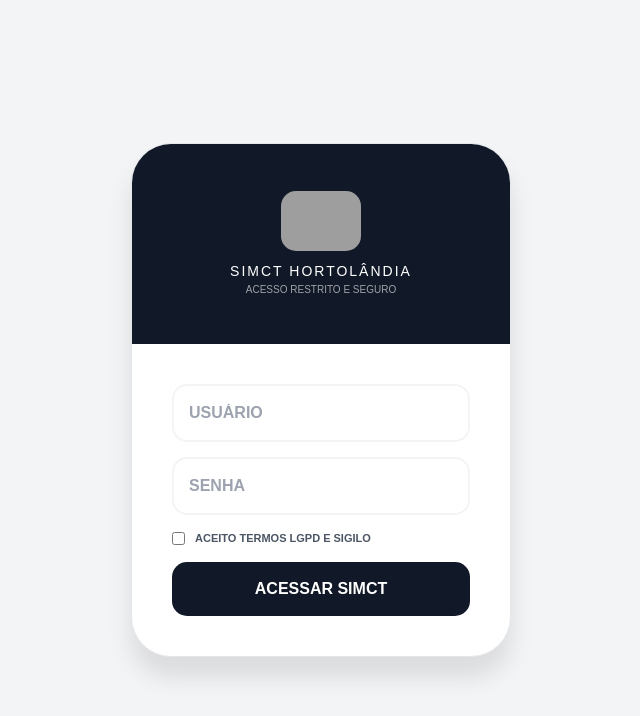
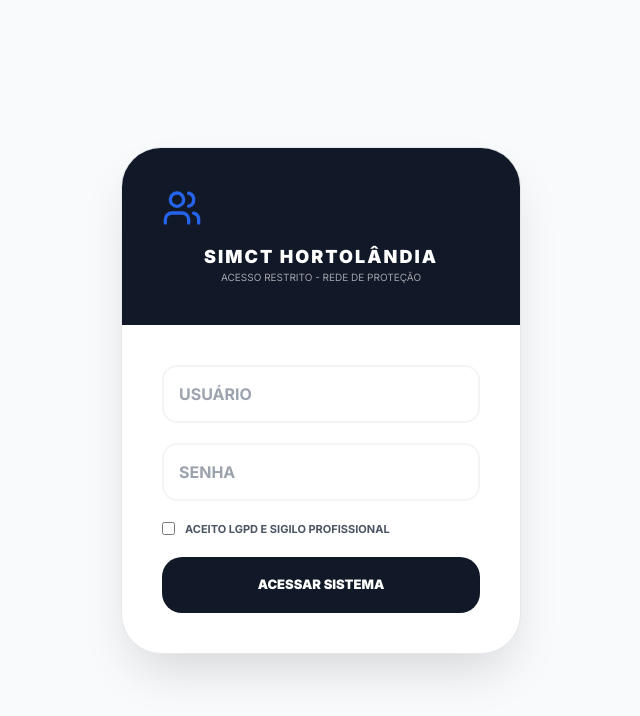
Before and after one commit to leandrojaspion19-netizen/SIMCT-ATUALIZADO, a React (Vite) app: page / in a window 1280 px wide. Shown: the top 716 px of the page, without its empty margins (319-959 px from the left). Built offline with nearby package versions, Linux system fonts and the light colour scheme; grey boxes are pictures that could not be loaded.

Commit message:
Update App.tsx

```diff
--- a/App.tsx
+++ b/App.tsx
@@ -1,122 +1,94 @@
-import React, { useState, useEffect, useCallback, useMemo } from 'react';
+import React, { useState, useEffect, useMemo } from 'react';
+// Ícones injetados via SVG para não depender de instalação de bibliotecas
+const IconeLogin = () => <svg width="40" height="40" viewBox="0 0 24 24" fill="none" stroke="currentColor" strokeWidth="2" strokeLinecap="round" strokeLinejoin="round" style={{color: '#2563EB'}}><path d="M16 21v-2a4 4 0 0 0-4-4H6a4 4 0 0 0-4 4v2"/><circle cx="9" cy="7" r="4"/><path d="M22 21v-2a4 4 0 0 0-3-3.87"/><path d="M16 3.13a4 4 0 0 1 0 7.75"/></svg>;
 
-// --- CONFIGURAÇÕES E CONSTANTES INTEGRADAS (PARA EVITAR ERROS NA VERCEL) ---
-const CT_LOGO_URL = "https://encrypted-tbn0.gstatic.com/images?q=tbn:ANd9GcR6A8u03A307V8A6_vC3B0C77z1u5w8rW6pLg&s";
-
-const INITIAL_USERS = [
-  { id: '1', nome: 'LEANDRO', cargo: 'CONSELHEIRO', perfil: 'CONSELHEIRO', senha: '123', status: 'ATIVO' },
-  { id: '2', nome: 'LUDIMILA', cargo: 'ADMINISTRADORA', perfil: 'ADMIN', senha: '123', status: 'ATIVO' },
-  { id: '3', nome: 'COORDENAÇÃO', cargo: 'COORDENADOR', perfil: 'ADMIN', senha: '123', status: 'ATIVO' }
-];
-
-// --- COMPONENTE DE LOGIN (VISUAL DAS SUAS FOTOS) ---
-const LoginIllustration = () => (
-  <div style={{ width: '100%', height: '200px', backgroundColor: '#111827', display: 'flex', alignItems: 'center', justifyContent: 'center', color: 'white', flexDirection: 'column', gap: '10px' }}>
-    <img src={CT_LOGO_URL} style={{ width: '80px', borderRadius: '15px' }} alt="Logo CT" />
-    <div style={{ textAlign: 'center' }}>
-      <h3 style={{ margin: 0, fontSize: '14px', letterSpacing: '2px' }}>SIMCT HORTOLÂNDIA</h3>
-      <p style={{ margin: 0, fontSize: '10px', opacity: 0.6 }}>ACESSO RESTRITO E SEGURO</p>
-    </div>
-  </div>
-);
-
-// --- COMPONENTE PRINCIPAL DO SISTEMA ---
 export default function App() {
   const [currentUser, setCurrentUser] = useState(null);
   const [activeTab, setActiveTab] = useState('dashboard');
   const [selectedUserId, setSelectedUserId] = useState('');
   const [password, setPassword] = useState('');
   const [acceptedTerms, setAcceptedTerms] = useState(false);
-  const [loginError, setLoginError] = useState(null);
 
-  // Função de Login
+  // LOGICA DE LOGIN IDÊNTICA AO AI STUDIO
   const handleLogin = (e) => {
     e.preventDefault();
-    const user = INITIAL_USERS.find(u => u.nome === selectedUserId.toUpperCase());
-    if (user && user.senha === password && acceptedTerms) {
-      setCurrentUser(user);
-    } else if (!acceptedTerms) {
-      setLoginError("ACEITE OS TERMOS LGPD");
+    if ((selectedUserId === 'LEANDRO' || selectedUserId === 'LUDIMILA') && password === '123' && acceptedTerms) {
+      setCurrentUser({ nome: selectedUserId, cargo: 'CONSELHEIRO', perfil: selectedUserId === 'LUDIMILA' ? 'ADMIN' : 'CONSELHEIRO' });
     } else {
-      setLoginError("USUÁRIO OU SENHA INCORRETOS");
+      alert("Credenciais inválidas ou Termos não aceitos!");
     }
   };
 
-  // Se não estiver logado, mostra a tela de login
   if (!currentUser) {
     return (
-      <div style={{ minHeight: '100vh', display: 'flex', alignItems: 'center', justifyContent: 'center', backgroundColor: '#F3F4F6', fontFamily: 'sans-serif' }}>
-        <div style={{ backgroundColor: 'white', width: '380px', borderRadius: '40px', overflow: 'hidden', boxShadow: '0 20px 25px rgba(0,0,0,0.1)', border: '1px solid #E5E7EB' }}>
-          <LoginIllustration />
-          <form onSubmit={handleLogin} style={{ padding: '40px', display: 'flex', flexDirection: 'column', gap: '15px' }}>
-            <input
-              placeholder="USUÁRIO"
-              style={{ padding: '15px', borderRadius: '15px', border: '2px solid #F3F4F6', fontWeight: 'bold' }}
-              value={selectedUserId}
-              onChange={e => setSelectedUserId(e.target.value.toUpperCase())}
-            />
-            <input
-              type="password"
-              placeholder="SENHA"
-              style={{ padding: '15px', borderRadius: '15px', border: '2px solid #F3F4F6', fontWeight: 'bold' }}
-              value={password}
-              onChange={e => setPassword(e.target.value)}
-            />
-            <div style={{ display: 'flex', alignItems: 'center', gap: '10px', fontSize: '11px', fontWeight: 'bold', color: '#4B5563' }}>
+      <div style={{ minHeight: '100vh', display: 'flex', alignItems: 'center', justifyContent: 'center', backgroundColor: '#F9FAFB', fontFamily: 'Inter, sans-serif' }}>
+        <div style={{ backgroundColor: 'white', width: '400px', borderRadius: '40px', overflow: 'hidden', boxShadow: '0 25px 50px -12px rgba(0,0,0,0.15)', border: '1px solid #E5E7EB' }}>
+          <div style={{ padding: '40px', textAlign: 'center', backgroundColor: '#111827', color: 'white' }}>
+            <IconeLogin />
+            <h2 style={{ fontSize: '18px', fontWeight: '900', marginTop: '15px', letterSpacing: '2px' }}>SIMCT HORTOLÂNDIA</h2>
+            <p style={{ fontSize: '10px', opacity: 0.6, textTransform: 'uppercase' }}>Acesso Restrito - Rede de Proteção</p>
+          </div>
+          <form onSubmit={handleLogin} style={{ padding: '40px', display: 'flex', flexDirection: 'column', gap: '20px' }}>
+            <input placeholder="USUÁRIO" style={{ padding: '15px', borderRadius: '15px', border: '2px solid #F3F4F6', fontWeight: 'bold', outline: 'none' }} value={selectedUserId} onChange={e => setSelectedUserId(e.target.value.toUpperCase())} />
+            <input type="password" placeholder="SENHA" style={{ padding: '15px', borderRadius: '15px', border: '2px solid #F3F4F6', fontWeight: 'bold', outline: 'none' }} value={password} onChange={e => setPassword(e.target.value)} />
+            <div style={{ display: 'flex', alignItems: 'center', gap: '10px' }}>
               <input type="checkbox" checked={acceptedTerms} onChange={e => setAcceptedTerms(e.target.checked)} />
-              <label>ACEITO TERMOS LGPD E SIGILO</label>
+              <label style={{ fontSize: '11px', fontWeight: 'bold', color: '#4B5563' }}>ACEITO LGPD E SIGILO PROFISSIONAL</label>
             </div>
-            {loginError && <p style={{ color: 'red', fontSize: '10px', fontWeight: 'bold', textAlign: 'center' }}>{loginError}</p>}
-            <button style={{ backgroundColor: '#111827', color: 'white', padding: '15px', borderRadius: '15px', border: 'none', fontWeight: '900', cursor: 'pointer' }}>ACESSAR SIMCT</button>
+            <button style={{ backgroundColor: '#111827', color: 'white', padding: '18px', borderRadius: '20px', border: 'none', fontWeight: '900', cursor: 'pointer', fontSize: '13px' }}>ACESSAR SISTEMA</button>
           </form>
         </div>
       </div>
     );
   }
 
-  // SISTEMA APÓS LOGIN
   return (
-    <div style={{ display: 'flex', minHeight: '100vh', fontFamily: 'sans-serif', backgroundColor: '#F9FAFB' }}>
-      {/* MENU LATERAL AZUL ESCURO (DAS FOTOS) */}
-      <aside style={{ width: '280px', backgroundColor: '#111827', color: 'white', display: 'flex', flexDirection: 'column' }}>
-        <div style={{ padding: '30px', borderBottom: '1px solid rgba(255,255,255,0.1)', display: 'flex', alignItems: 'center', gap: '10px' }}>
-          <img src={CT_LOGO_URL} style={{ width: '35px' }} alt="Logo" />
-          <span style={{ fontWeight: '900', fontSize: '18px', letterSpacing: '1px' }}>SIMCT</span>
+    <div style={{ display: 'flex', minHeight: '100vh', backgroundColor: '#F3F4F6', fontFamily: 'Inter, sans-serif' }}>
+      {/* MENU LATERAL PROFISSIONAL */}
+      <aside style={{ width: '280px', backgroundColor: '#111827', color: 'white', position: 'fixed', height: '100vh', display: 'flex', flexDirection: 'column' }}>
+        <div style={{ padding: '30px', fontWeight: '900', fontSize: '20px', borderBottom: '1px solid rgba(255,255,255,0.05)' }}>
+          SIM<span style={{ color: '#2563EB' }}>CT</span>
         </div>
-
         <nav style={{ flex: 1, padding: '20px', display: 'flex', flexDirection: 'column', gap: '10px' }}>
-          <button onClick={() => setActiveTab('dashboard')} style={{ textAlign: 'left', padding: '15px', backgroundColor: activeTab === 'dashboard' ? '#2563EB' : 'transparent', border: 'none', color: 'white', borderRadius: '12px', fontWeight: 'bold', cursor: 'pointer' }}>🏠 PAINEL GERAL</button>
-          <button onClick={() => setActiveTab('relatorios')} style={{ textAlign: 'left', padding: '15px', backgroundColor: activeTab === 'relatorios' ? '#2563EB' : 'transparent', border: 'none', color: 'white', borderRadius: '12px', fontWeight: 'bold', cursor: 'pointer' }}>📊 RELATÓRIOS</button>
-          <button onClick={() => setActiveTab('search')} style={{ textAlign: 'left', padding: '15px', backgroundColor: activeTab === 'search' ? '#2563EB' : 'transparent', border: 'none', color: 'white', borderRadius: '12px', fontWeight: 'bold', cursor: 'pointer' }}>🔍 BUSCA ATIVA</button>
+          {['DASHBOARD', 'NOVO REGISTRO', 'RELATÓRIOS', 'BUSCA ATIVA', 'CONFIGURAÇÕES'].map(item => (
+            <button key={item} onClick={() => setActiveTab(item)} style={{ textAlign: 'left', padding: '15px', borderRadius: '12px', border: 'none', backgroundColor: activeTab === item ? '#2563EB' : 'transparent', color: 'white', fontWeight: 'bold', cursor: 'pointer' }}>{item}</button>
+          ))}
         </nav>
-
-        <button onClick={() => setCurrentUser(null)} style={{ margin: '20px', padding: '15px', backgroundColor: '#EF4444', color: 'white', border: 'none', borderRadius: '12px', fontWeight: 'bold', cursor: 'pointer' }}>SAIR</button>
+        <button onClick={() => setCurrentUser(null)} style={{ margin: '20px', padding: '15px', backgroundColor: '#EF4444', border: 'none', borderRadius: '12px', color: 'white', fontWeight: '900' }}>SAIR</button>
       </aside>
 
-      {/* CONTEÚDO PRINCIPAL */}
-      <main style={{ flex: 1, padding: '40px' }}>
+      <main style={{ marginLeft: '280px', flex: 1, padding: '40px' }}>
         <header style={{ marginBottom: '40px' }}>
-          <h2 style={{ fontSize: '12px', color: '#6B7280', margin: 0 }}>ZELAR PELO CUMPRIMENTO DO DIREITO</h2>
-          <div style={{ display: 'flex', gap: '10px', alignItems: 'center', marginTop: '5px' }}>
-             <span style={{ fontSize: '18px', fontWeight: '900' }}>{currentUser.nome}</span>
-             <span style={{ color: '#2563EB', fontWeight: 'bold', fontSize: '14px' }}>({currentUser.cargo})</span>
+          <h2 style={{ fontSize: '11px', color: '#6B7280', margin: 0 }}>ZELAR PELO CUMPRIMENTO DO DIREITO</h2>
+          <div style={{ display: 'flex', alignItems: 'center', gap: '10px', marginTop: '5px' }}>
+            <span style={{ fontSize: '18px', fontWeight: '900' }}>{currentUser.nome}</span>
+            <span style={{ color: '#2563EB', fontWeight: 'bold', fontSize: '14px' }}>({currentUser.cargo})</span>
           </div>
         </header>
 
-        {activeTab === 'dashboard' && (
-          <div style={{ background: 'white', padding: '40px', borderRadius: '30px', boxShadow: '0 4px 6px rgba(0,0,0,0.05)', textAlign: 'center' }}>
-            <h3 style={{ fontWeight: '900' }}>BEM-VINDO AO SIMCT HORTOLÂNDIA</h3>
-            <p style={{ color: '#6B7280' }}>Nenhum procedimento pendente para sua referência hoje.</p>
+        {/* ÁREA DE CONTEÚDO DINÂMICO */}
+        {activeTab === 'DASHBOARD' && (
+          <div style={{ display: 'grid', gap: '25px' }}>
+             <div style={{ backgroundColor: 'white', padding: '40px', borderRadius: '30px', boxShadow: '0 4px 6px rgba(0,0,0,0.02)', textAlign: 'center' }}>
+                <h3 style={{ margin: 0, color: '#111827' }}>BEM-VINDO AO PAINEL DE CONTROLE</h3>
+                <p style={{ color: '#6B7280' }}>Hortolândia/SP - Gestão de Garantia de Direitos</p>
+             </div>
           </div>
         )}
 
-        {activeTab === 'relatorios' && (
-          <div style={{ display: 'grid', gridTemplateColumns: 'repeat(3, 1fr)', gap: '20px' }}>
-            <div style={{ background: 'white', padding: '30px', borderRadius: '25px', textAlign: 'center', borderTop: '6px solid #2563EB' }}>
-              <h4 style={{ fontSize: '11px', color: '#6B7280' }}>👶 1ª INFÂNCIA</h4>
-              <p style={{ fontSize: '32px', fontWeight: '900', margin: '10px 0' }}>0</p>
+        {activeTab === 'NOVO REGISTRO' && (
+          <div style={{ backgroundColor: 'white', padding: '40px', borderRadius: '40px', boxShadow: '0 10px 25px rgba(0,0,0,0.05)' }}>
+            <h3 style={{ margin: '0 0 30px 0', borderBottom: '2px solid #F3F4F6', paddingBottom: '15px' }}>📝 FORMULÁRIO DE ENTRADA</h3>
+            <div style={{ display: 'grid', gap: '20px' }}>
+              <label style={{ fontSize: '11px', fontWeight: '900', color: '#6B7280' }}>ORIGEM DO COMUNICADO</label>
+              <select style={{ padding: '15px', borderRadius: '15px', border: '2px solid #F3F4F6', fontWeight: 'bold' }}>
+                <option>SELECIONE A INSTITUIÇÃO...</option>
+                <option>CONSELHO TUTELAR - SEDE</option>
+                <option>MINISTÉRIO PÚBLICO</option>
+                <option>DELEGACIA DE POLÍCIA</option>
+              </select>
+              <button style={{ backgroundColor: '#10B981', color: 'white', padding: '20px', borderRadius: '20px', border: 'none', fontWeight: '900' }}>SALVAR REGISTRO NO SIMCT</button>
             </div>
-            {/* Outros cards seguem o mesmo padrão */}
           </div>
         )}
       </main>
```
